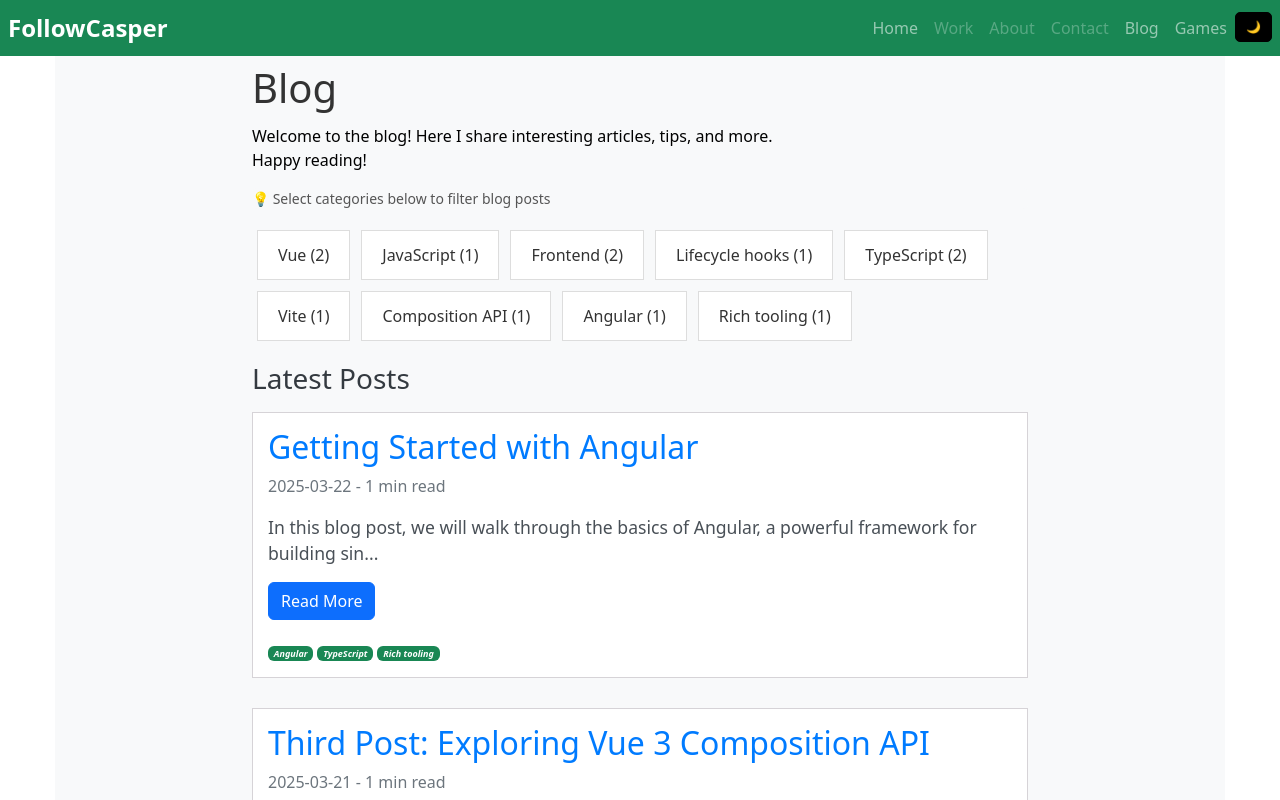
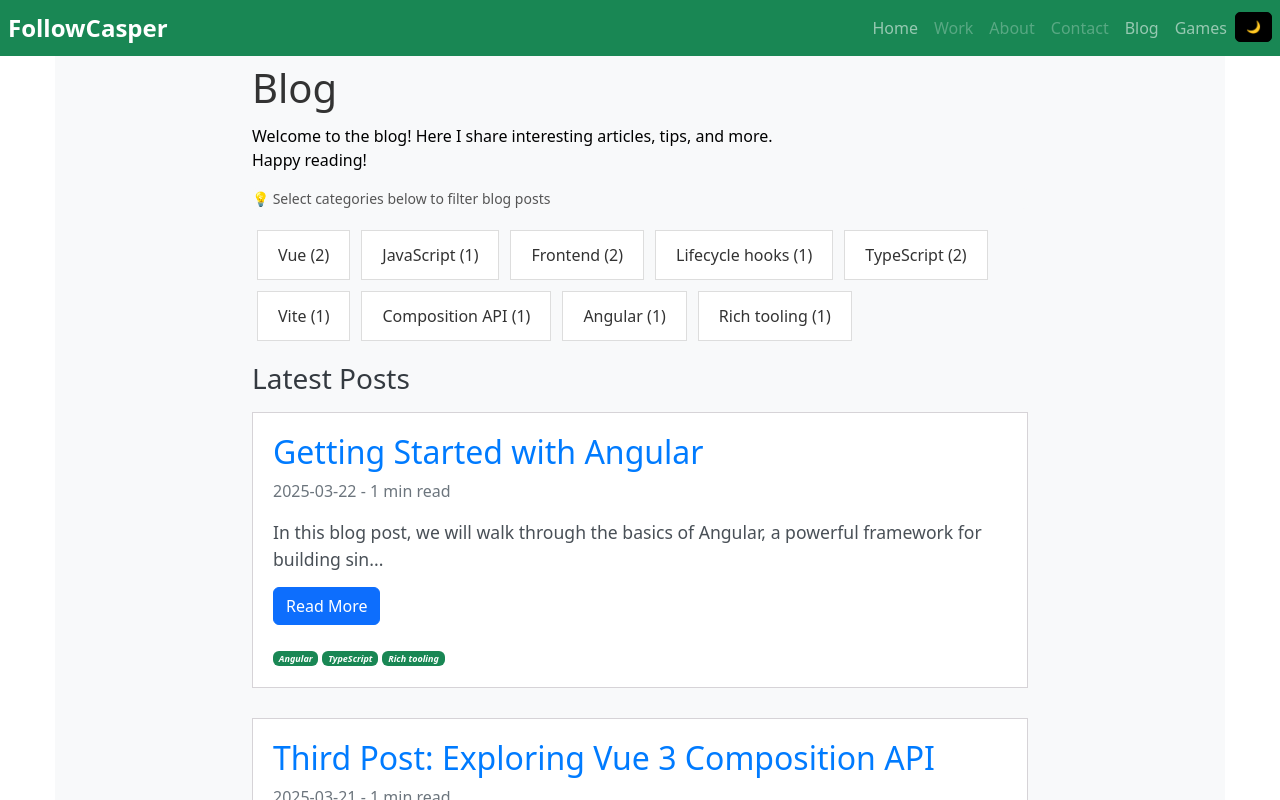
Before and after one commit to Caspec/Followcasperv2, a Vue app: page /blog in a window 1280 px wide. Shown: the top 800 px of the page. Built offline with nearby package versions, Linux system fonts and the light colour scheme.

Commit message:
chore: update blog and games view

```diff
--- a/src/views/BlogView.vue
+++ b/src/views/BlogView.vue
@@ -148,12 +148,16 @@ const getReadingTime = (content: string): number => {
 
 .post-section {
   background-color: #fff;
-  padding: 15px;
+  padding: 20px;
   margin-bottom: 30px;
-  transition: 0.3s ease-in-out;
+  transition:
+    transform 0.3s ease-in-out,
+    box-shadow 0.3s ease-in-out;
   border-radius: 0 !important;
   border: 1px solid #d6d3d7;
   cursor: pointer;
+  will-change: transform, box-shadow;
+  box-shadow: 0 0 0 rgba(0, 0, 0, 0);
 }
 
 .post-section h2 {
--- a/src/views/GamesView.vue
+++ b/src/views/GamesView.vue
@@ -76,9 +76,14 @@ const truncateDescription = (description: string): string => {
   background-color: #fff;
   padding: 20px;
   margin-bottom: 30px;
-  transition: 0.3s ease-in-out;
+  transition:
+    transform 0.3s ease-in-out,
+    box-shadow 0.3s ease-in-out;
+  border-radius: 0 !important;
   border: 1px solid #d6d3d7;
   cursor: pointer;
+  will-change: transform, box-shadow;
+  box-shadow: 0 0 0 rgba(0, 0, 0, 0);
 }
 
 .games-section h2 {
```
